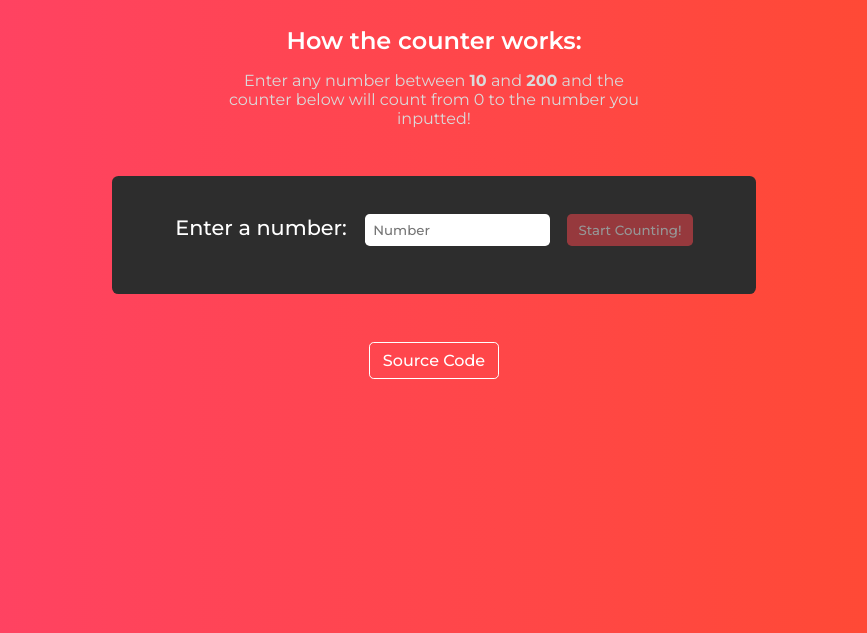
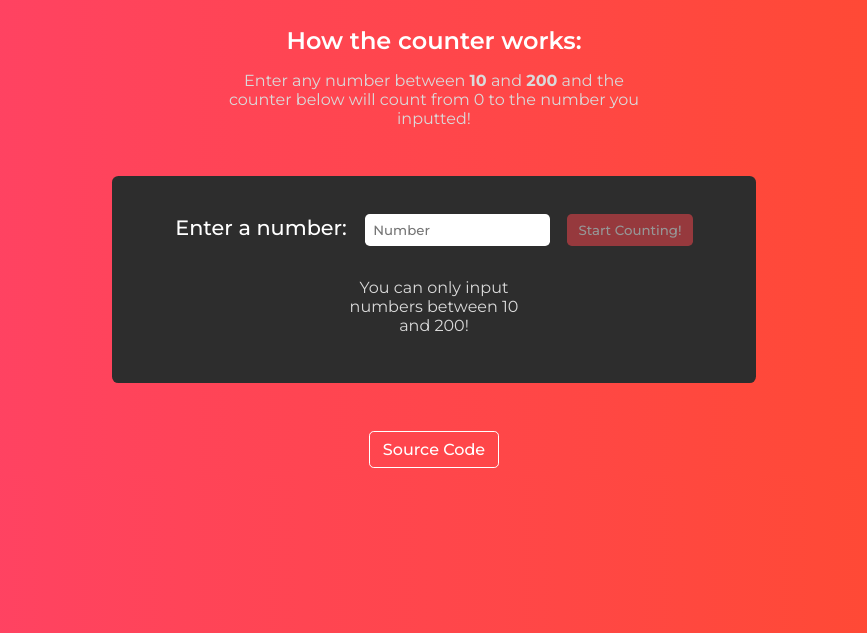
Before and after one commit to pepeworm/counter-site, a plain HTML site: page index.html in a window 1280 px wide. Shown: the part 167-800 px from the top of the page, without its empty margins (206-1073 px from the left). Drawn offline with Linux system fonts and the light colour scheme.

Commit message:
Add new alert

```diff
--- a/index.html
+++ b/index.html
@@ -23,6 +23,7 @@
             <label for="number-input">Enter a number: </label>
             <input type="text" name="number" id="number-input" placeholder="Number" autocomplete="off" required>
             <button type="submit">Start Counting!</button>
+            <p class="push">You can only input numbers between 10 and 200!</p>
             <p id="counter-number" class="push"></p>
         </div>
     </div>
```
